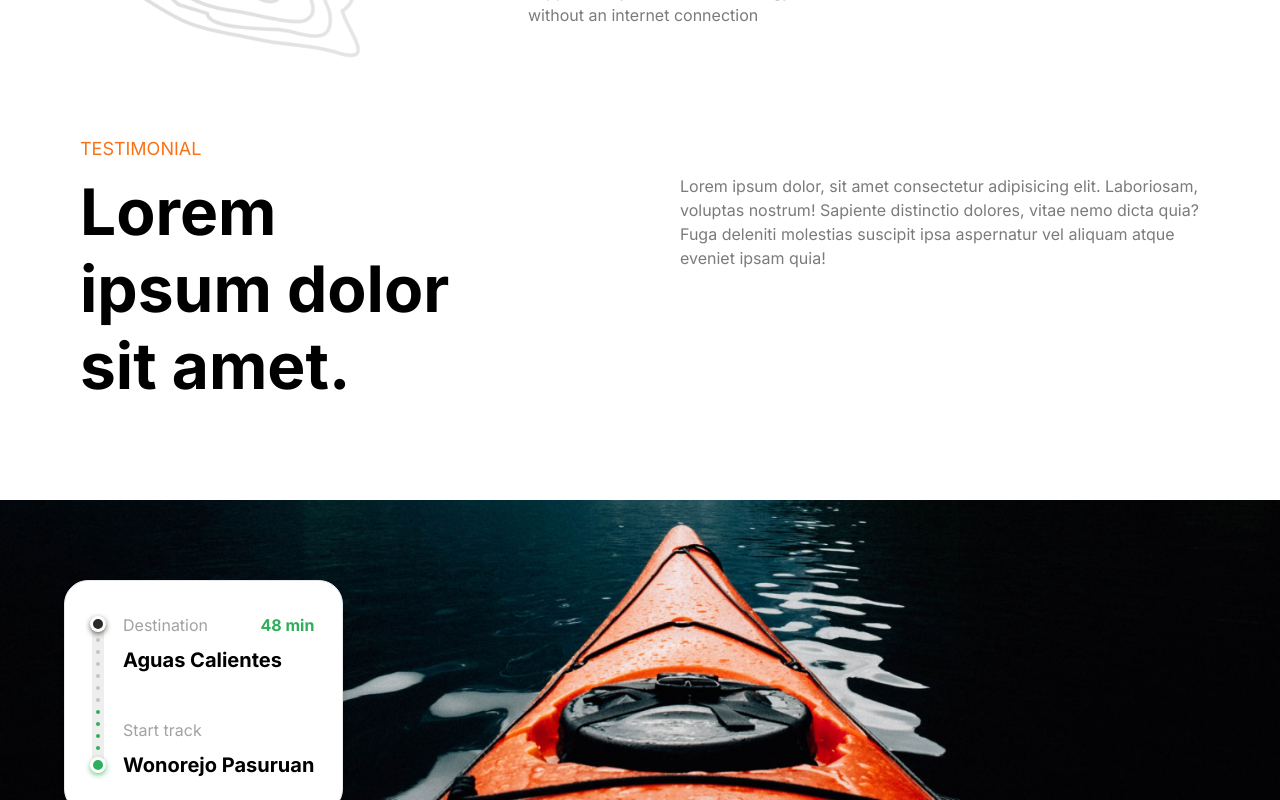
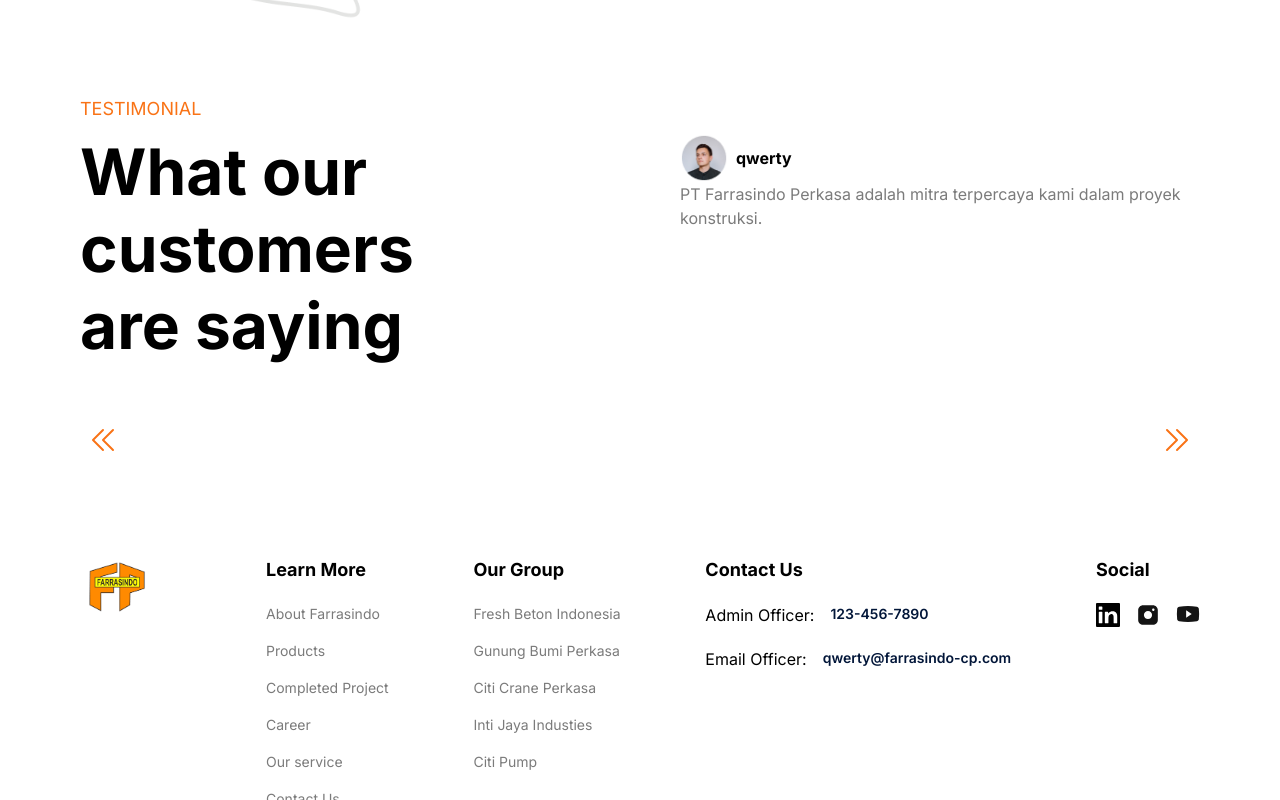
Before and after one commit to github-fplimax/fp, a Next.js app: page / in a window 1280 px wide. Shown: the part 1500-2300 px from the top of the page. Built offline with nearby package versions, Linux system fonts and the light colour scheme.

Commit message:
style : testimonials section

```diff
--- a/app/layout.tsx
+++ b/app/layout.tsx
@@ -13,7 +13,7 @@
   return (
     <html lang="en">
       <body>
-        <Navbar />
+        {/* <Navbar /> */}
         <AOSInit />
         <main className="relative overflow-hidden">{children}</main>
         <Footer />
--- a/app/page.tsx
+++ b/app/page.tsx
@@ -1,5 +1,6 @@
 import Camp from "@/components/Camp";
 import Features from "@/components/Features";
+import Product from "@/components/Product";
 import GetApp from "@/components/GetApp";
 import Guide from "@/components/Guide";
 import Hero from "@/components/Hero";
@@ -19,6 +20,7 @@
     <>
       <Hero />
       <Features />
+      {/* <Product/> */}
       {/* <Camp /> */}
       <Guide />
       {/* <GetApp /> */}
--- a/components/Guide.tsx
+++ b/components/Guide.tsx
@@ -1,7 +1,43 @@
+"use client";
+
+import { TESTIMONIAL } from "@/constants";
+import { CaretDoubleLeft, CaretDoubleRight } from "@phosphor-icons/react";
 import Image from "next/image";
-import React from "react";
+import React, { useState } from "react";
 
 const Guide = () => {
+  const [currentIndex, setCurrentIndex] = useState(0);
+  const [animationClass, setAnimationClass] = useState("");
+
+  const handleSlide = () => {
+    setAnimationClass("fade-out");
+    setTimeout(() => {
+      setCurrentIndex((prevIndex) =>
+        prevIndex === TESTIMONIAL.length - 1 ? 0 : prevIndex + 1
+      );
+      setAnimationClass("fade-in");
+    }, 500); // Sesuaikan dengan durasi animasi fade-out
+  };
+
+  const handlePrev = () => {
+    setAnimationClass("fade-out-left");
+    setTimeout(() => {
+      setCurrentIndex((prevIndex) =>
+        prevIndex === 0 ? TESTIMONIAL.length - 1 : prevIndex - 1
+      );
+      setAnimationClass("fade-in-left");
+    }, 500); // Sesuaikan dengan durasi animasi fade-out
+  };
+
+  const handleNext = () => {
+    setAnimationClass("fade-out-right");
+    setTimeout(() => {
+      setCurrentIndex((prevIndex) =>
+        prevIndex === TESTIMONIAL.length - 1 ? 0 : prevIndex + 1
+      );
+      setAnimationClass("fade-in-right");
+    }, 500); // Sesuaikan dengan durasi animasi fade-out
+  };
   return (
     <section className="flexCenter flex-col">
       <div className="padding-container max-container w-full pb-24">
@@ -11,27 +47,49 @@
         </p>
         <div className="flex flex-wrap justify-between gap-5 lg:gap-10">
           <h2 className="bold-40 lg:bold-64 xl:max-w-[390px]">
-            Lorem ipsum dolor sit amet.
+            What our customers are saying
           </h2>
           <div>
-          <p className="regular-16 text-gray-30 xl:max-w-[520px]">
-            Lorem ipsum dolor, sit amet consectetur adipisicing elit.
-            Laboriosam, voluptas nostrum! Sapiente distinctio dolores, vitae
-            nemo dicta quia? Fuga deleniti molestias suscipit ipsa aspernatur
-            vel aliquam atque eveniet ipsam quia!
-          </p>
+            <div className="flex flex-row gap-2">
+              <Image
+                src={TESTIMONIAL[currentIndex].image}
+                alt="user"
+                width={48}
+                height={48}
+                className="inline-block"
+              />
+              <h1 className="font-bold flex justify-center items-center text-center">{TESTIMONIAL[currentIndex].name}</h1>
+            </div>
+            <p className="regular-16 text-gray-30 xl:max-w-[520px]">
+              {TESTIMONIAL[currentIndex].description}
+            </p>
+          </div>
+          <div className="flex justify-between w-full mt-4">
+            <button
+              onClick={handlePrev}
+              // className="px-4 py-2 bg-gray-200 hover:bg-gray-300 rounded-md"
+              className="text-orange-500 bg-transparent hover:bg-orange-500 hover:text-white px-2 py-1 rounded-md transition-all duration-300"
+            >
+              <CaretDoubleLeft size={32} />
+            </button>
+            <button
+              onClick={handleNext}
+              className="text-orange-500 bg-transparent hover:bg-orange-500 hover:text-white px-2 py-1 rounded-md transition-all duration-300"
+            >
+              <CaretDoubleRight size={32} />
+            </button>
           </div>
         </div>
       </div>
 
       <div className="flexCenter max-container relative w-full">
-        <Image
+        {/* <Image
           src="/boat.png"
           alt="boat"
           width={1440}
           height={580}
           className="w-full object-cover object-center 2xl:rounded-5xl"
-        />
+        /> */}
 
         <div className="absolute flex bg-white py-8 pl-5 pr-7 gap-3 rounded-3xl border shadow-md md:left-[5%] lg:top-20">
           <Image
--- a/components/Hero.tsx
+++ b/components/Hero.tsx
@@ -123,6 +123,7 @@
   CaretDoubleLeft,
   CaretDoubleRight,
 } from "@phosphor-icons/react";
+import Navbar from "./Navbar";
 
 const Hero = () => {
   const [currentIndex, setCurrentIndex] = useState(0);
@@ -160,6 +161,7 @@
 
   return (
     <section>
+      <Navbar/>
       <div className="border-b-2 max-container padding-container flex flex-col-reverse gap-5 pb-32 md:gap-28 lg:py-20 py-10 xl:flex-row">
         <div className="relative z-20 flex flex-1 flex-col xl:w-1/2">
           <h1 className="text-4xl capitalize">{PRODUCT[currentIndex].title}</h1>
--- a/components/Navbar.tsx
+++ b/components/Navbar.tsx
@@ -7,14 +7,14 @@
 const Navbar = () => {
   return (
     <nav>
-      <div className="flex">
+      {/* <div className="flex hidden sm:block">
         <div className="bg-white w-[70%]"></div>
         <div className="flex py-2 border-l-8 border-gray-400 rounded-bl-lg bg-gray-400 w-[30%] flex-row gap-5 items-start justify-end max-container padding-container">
           <span className="">Order Now</span>
           <span className="">Call center</span>
           <span className=""></span>
         </div>
-      </div>
+      </div> */}
 
       <div className="flexBetween sticky border-b-2 bg-white top-0 max-container padding-container z-30 py-3">
         <Link href="/">
--- /dev/null
+++ b/components/Product.tsx
@@ -0,0 +1,204 @@
+// "use client";
+
+// import Image from "next/image";
+// import Button from "./Button";
+// import { PRODUCT } from "@/constants";
+// import { useState } from "react";
+// import { ArrowCircleLeft, ArrowCircleRight, ArrowLeft, ArrowRight } from "@phosphor-icons/react";
+
+// const Hero = () => {
+//   const [currentIndex, setCurrentIndex] = useState(0);
+
+//   const handlePrev = () => {
+//     setCurrentIndex((prevIndex) =>
+//       prevIndex === 0 ? PRODUCT.length - 1 : prevIndex - 1
+//     );
+//   };
+
+//   const handleNext = () => {
+//     setCurrentIndex((prevIndex) =>
+//       prevIndex === PRODUCT.length - 1 ? 0 : prevIndex + 1
+//     );
+//   };
+//   return (
+//     <section className="max-container padding-container flex flex-col-reverse gap-5 pb-32 md:gap-28 lg:py-20 py-10 xl:flex-row">
+//       {/* <div className="hero-map" /> */}
+
+//       <div className="relative z-20 flex flex-1 flex-col xl:w-1/2">
+//         {/* <Image
+//           src="/camp.svg"
+//           alt="camp"
+//           width={50}
+//           height={50}
+//           className="absolute left-[-5px] top-[-30px] w-10 lg:w-[50px]"
+//         /> */}
+//         <h1 className="text-4xl capitalize">{PRODUCT[currentIndex].title}</h1>
+//         <p className="text-md mt-6 xl:max-w-[520px] my-11">
+//           {PRODUCT[currentIndex].description}
+//         </p>
+
+//         {/* <div className="my-11 flex flex-wrap gap-5">
+//           <div className="flex items-center gap-2">
+//             {Array(5).fill(1).map((_, index) => (
+//               <Image
+//                 src="/star.svg"
+//                 key={index}
+//                 alt="star"
+//                 width={24}
+//                 height={24}
+//               />
+//             ))}
+//           </div>
+
+//           <p className="bold-16 lg:bold-20 text-blue-70">
+//             198k
+//             <span className="regular-16 lg:regular-20 ml-1">Ulasan Luar Biasa</span>
+//           </p>
+//         </div> */}
+
+//         <div className="flex flex-col w-full gap-3 sm:flex-row">
+//           <Button type="button" title="Check Product" variant="btn_orange" />
+//           {/* <Button
+//             type="button"
+//             title="how farrasindo works?"
+//             icon="/play.svg"
+//             variant="btn_white_text"
+//           /> */}
+//         </div>
+//       </div>
+
+//       {/* <div className="relative flex flex-1 sm:items-start">
+//         <Image
+//           src="/concrete pump.png"
+//           alt="hero"
+//           width={1000}
+//           height={1000}
+//           className="  w-[1000px] rounded-3xl"
+//         />
+//       </div> */}
+//       <div className="relative flex flex-col items-center">
+//         <div className="relative flex flex-1 sm:items-start">
+//           <Image
+//             src={PRODUCT[currentIndex].image}
+//             alt={PRODUCT[currentIndex].title}
+//             width={500}
+//             height={500}
+//             className="w-[500px] rounded-3xl"
+//           />
+//         </div>
+//         <div className="flex justify-between w-full mt-4">
+//           <button
+//             onClick={handlePrev}
+//             className="px-4 py-2 bg-gray-200 hover:bg-gray-300 rounded-md"
+//           >
+//            <ArrowLeft size={32} />
+//           </button>
+//           {/* <div className="text-center">
+//           <h2>{PRODUCT[currentIndex].title}</h2>
+//           <p>{PRODUCT[currentIndex].description}</p>
+//         </div> */}
+//           <button
+//             onClick={handleNext}
+//             className="px-4 py-2 bg-gray-200 hover:bg-gray-300 rounded-md"
+//           >
+//             <ArrowRight size={32} />
+//           </button>
+//         </div>
+//       </div>
+//     </section>
+//   );
+// };
+
+// export default Hero;
+
+"use client";
+
+import Image from "next/image";
+import Button from "./Button";
+import { PRODUCT } from "@/constants";
+import { useState } from "react";
+import {
+  ArrowLeft,
+  ArrowRight,
+  CaretDoubleLeft,
+  CaretDoubleRight,
+} from "@phosphor-icons/react";
+
+const Hero = () => {
+  const [currentIndex, setCurrentIndex] = useState(0);
+  const [animationClass, setAnimationClass] = useState("");
+
+  const handleSlide = () => {
+    setAnimationClass("fade-out");
+    setTimeout(() => {
+      setCurrentIndex((prevIndex) =>
+        prevIndex === PRODUCT.length - 1 ? 0 : prevIndex + 1
+      );
+      setAnimationClass("fade-in");
+    }, 500); // Sesuaikan dengan durasi animasi fade-out
+  };
+
+  const handlePrev = () => {
+    setAnimationClass("fade-out-left");
+    setTimeout(() => {
+      setCurrentIndex((prevIndex) =>
+        prevIndex === 0 ? PRODUCT.length - 1 : prevIndex - 1
+      );
+      setAnimationClass("fade-in-left");
+    }, 500); // Sesuaikan dengan durasi animasi fade-out
+  };
+
+  const handleNext = () => {
+    setAnimationClass("fade-out-right");
+    setTimeout(() => {
+      setCurrentIndex((prevIndex) =>
+        prevIndex === PRODUCT.length - 1 ? 0 : prevIndex + 1
+      );
+      setAnimationClass("fade-in-right");
+    }, 500); // Sesuaikan dengan durasi animasi fade-out
+  };
+
+  return (
+    <section className="border-b-2 max-container padding-container flex flex-col-reverse gap-5 pb-32 md:gap-28 lg:py-20 py-10 xl:flex-row">
+      <div className="relative z-20 flex flex-1 flex-col xl:w-1/2">
+        <h1 className="text-4xl capitalize">{PRODUCT[currentIndex].title}</h1>
+        <p className="text-md mt-6 xl:max-w-[520px] my-11">
+          {PRODUCT[currentIndex].description}
+        </p>
+
+        <div className="flex flex-col w-full gap-3 sm:flex-row">
+          <Button type="button" title="Check Product" variant="btn_orange" />
+        </div>
+      </div>
+
+      <div className="relative flex flex-col items-center">
+        <div className="relative flex flex-1 sm:items-start">
+          <Image
+            src={PRODUCT[currentIndex].image}
+            alt={PRODUCT[currentIndex].title}
+            width={500}
+            height={500}
+            className={`w-[500px] rounded-3xl ${animationClass}`}
+          />
+        </div>
+        <div className="flex justify-between w-full mt-4">
+          <button
+            onClick={handlePrev}
+            // className="px-4 py-2 bg-gray-200 hover:bg-gray-300 rounded-md"
+            className="text-orange-500 bg-transparent hover:bg-orange-500 hover:text-white px-2 py-1 rounded-md transition-all duration-300"
+          >
+            <CaretDoubleLeft size={32} />
+          </button>
+          <button
+            onClick={handleNext}
+            className="text-orange-500 bg-transparent hover:bg-orange-500 hover:text-white px-2 py-1 rounded-md transition-all duration-300"
+          >
+            <CaretDoubleRight size={32} />
+          </button>
+        </div>
+      </div>
+    </section>
+  );
+};
+
+export default Hero;
--- a/constants/index.ts
+++ b/constants/index.ts
@@ -1,11 +1,11 @@
 // NAVIGATION
 export const NAV_LINKS = [
   { href: "/product", key: "product", label: "product" },
-  { href: "/service", key: "service", label: "service" },
+  { href: "/services", key: "service", label: "service" },
   { href: "/project", key: "project", label: "project" },
   { href: "/news-event", key: "news-event", label: "news & event" },
   { href: "/about", key: "about", label: "about" },
-  { href: "/contact-us", key: "contact_us", label: "contact us" },
+  { href: "/contact-us", key: "contact-us", label: "contact us" },
 ];
 
 // CAMP SECTION
@@ -143,3 +143,23 @@
     image: "/batch pump.png",
   },
 ];
+export const TESTIMONIAL = [
+  {
+    name: "qwerty",
+    description:
+      "PT Farrasindo Perkasa adalah mitra terpercaya kami dalam proyek konstruksi.",
+    image: "/person-1.png",
+  },
+  {
+    name: "asdfgg",
+    description:
+      "Tim mereka yang berpengalaman dan berdedikasi selalu siap membantu kami menyelesaikan proyek dengan lancar dan efisien.",
+    image: "/person-2.png",
+  },
+  {
+    name: "poiuyt",
+    description:
+      "Kami sangat merekomendasikan PT Farrasindo Perkasa kepada siapa saja yang membutuhkan alat berat berkualitas tinggi dan layanan yang profesional.",
+    image: "/person-3.png",
+  },
+];
```
Also changed, not shown: public/hero-image.png (added), 1 other file (tests, documents, lock files or other folders).
